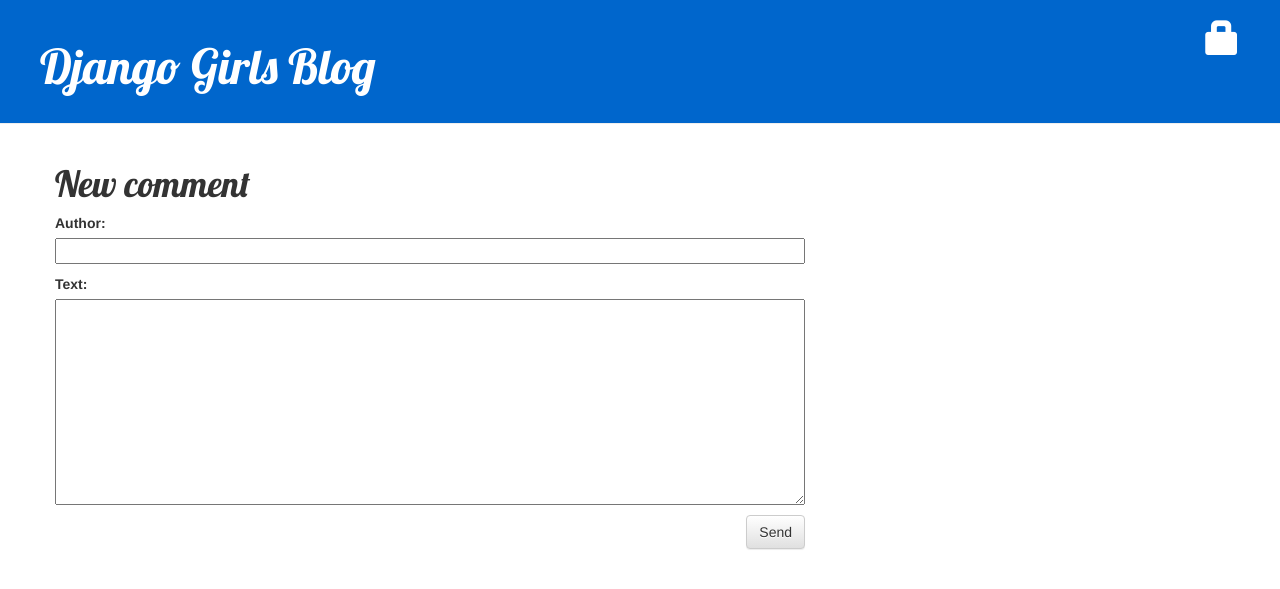
After one commit to ma89g/my-first-blog, a Django app: page /post/1/comment/ in a window 1280 px wide. The commit adds this page. Shown: the top 589 px of the page. Run offline with Django 3.2, Linux system fonts and the light colour scheme; tables that the repository leaves empty hold one stand-in row (values such as "Sample post"); some libraries are stand-ins or nearby versions.

Commit message:
New comment model

```diff
--- a/blog/admin.py
+++ b/blog/admin.py
@@ -1,4 +1,5 @@
 from django.contrib import admin
-from .models import Post
+from .models import Post, Comment
 
 admin.site.register(Post)
+admin.site.register(Comment)
--- a/blog/forms.py
+++ b/blog/forms.py
@@ -1,8 +1,15 @@
 from django import forms
-from .models import Post
+from .models import Post, Comment
 
 class PostForm(forms.ModelForm):
 
     class Meta:
          model = Post
          fields = ('title', 'text',)
+
+
+class CommentForm(forms.ModelForm):
+
+    class Meta:
+        model = Comment
+        fields = ('author', 'text',)
--- a/blog/models.py
+++ b/blog/models.py
@@ -16,3 +16,21 @@ class Post(models.Model):
 
     def __str__(self):
         return self.title
+
+    def approved_comments(self):
+        return self.comments.filter(approved_comment=True)
+
+
+class Comment(models.Model):
+    post = models.ForeignKey('blog.Post', on_delete=models.CASCADE, related_name='comments')
+    author = models.CharField(max_length=200)
+    text = models.TextField()
+    created_date = models.DateTimeField(default=timezone.now)
+    approved_comment = models.BooleanField(default=False)
+
+    def approve(self):
+        self.approved_comment = True
+        self.save()
+
+    def __str__(self):
+        return self.text
--- a/blog/static/css/blog.css
+++ b/blog/static/css/blog.css
@@ -59,3 +59,7 @@ h1, h2, h3, h4 {
 form.ConfirmYesNo input[type="submit"] {
     width: 80px;
 }
+
+.comment {
+    margin: 20px 0px 20px 20px;
+}
--- /dev/null
+++ b/blog/templates/blog/add_comment_to_post.html
@@ -0,0 +1,9 @@
+{% extends 'blog/base.html' %}
+
+{% block content %}
+    <h1>New comment</h1>
+    <form method="POST" class="post-form">{% csrf_token %}
+        {{ form.as_p }}
+        <button type="submit" class="save btn btn-default">Send</button>
+    </form>
+{% endblock %}
--- a/blog/templates/blog/post_list.html
+++ b/blog/templates/blog/post_list.html
@@ -8,6 +8,7 @@
             </div>
             <h2><a href="{% url 'post_detail' pk=post.pk %}">{{ post.title }}</a></h2>
             <p>{{ post.text|linebreaksbr }}</p>
+            <a href="{% url 'post_detail' pk=post.pk %}">Comments: {{ post.approved_comments.count }}</a>
         </div>
     {% endfor %}
 {% endblock %}
--- a/blog/urls.py
+++ b/blog/urls.py
@@ -9,4 +9,7 @@ urlpatterns = [
     path('drafts/', views.post_draft_list, name='post_draft_list'),
     path('post/<pk>/publish/', views.post_publish, name='post_publish'),
     path('post/<pk>/remove/', views.post_remove, name='post_remove'),
+    path('post/<int:pk>/comment/', views.add_comment_to_post, name='add_comment_to_post'),
+    path('comment/<int:pk>/approve/', views.comment_approve, name='comment_approve'),
+    path('comment/<int:pk>/remove/', views.comment_remove, name='comment_remove'),
 ]
--- a/blog/views.py
+++ b/blog/views.py
@@ -1,8 +1,8 @@
 from django.shortcuts import render
 from django.utils import timezone
-from .models import Post
+from .models import Post, Comment
 from django.shortcuts import render, get_object_or_404
-from .forms import PostForm
+from .forms import PostForm, CommentForm
 from django.shortcuts import redirect
 from django.contrib.auth.decorators import login_required
 
@@ -67,3 +67,28 @@ def post_remove(request, pk):
         return render(request, 'blog/post_detail.html', {'post': post})
     else:
         return render(request, 'blog/post_remove.html', {'post': post})
+
+def add_comment_to_post(request, pk):
+    post = get_object_or_404(Post, pk=pk)
+    if request.method == "POST":
+        form = CommentForm(request.POST)
+        if form.is_valid():
+            comment = form.save(commit=False)
+            comment.post = post
+            comment.save()
+            return redirect('post_detail', pk=post.pk)
+    else:
+        form = CommentForm()
+    return render(request, 'blog/add_comment_to_post.html', {'form': form})
+
+@login_required
+def comment_approve(request, pk):
+    comment = get_object_or_404(Comment, pk=pk)
+    comment.approve()
+    return redirect('post_detail', pk=comment.post.pk)
+
+@login_required
+def comment_remove(request, pk):
+    comment = get_object_or_404(Comment, pk=pk)
+    comment.delete()
+    return redirect('post_detail', pk=comment.post.pk)
```
Also changed, not shown: blog/templates/blog/post_detail.html (+22 -0 lines), blog/migrations/0002_comment.py (added).
